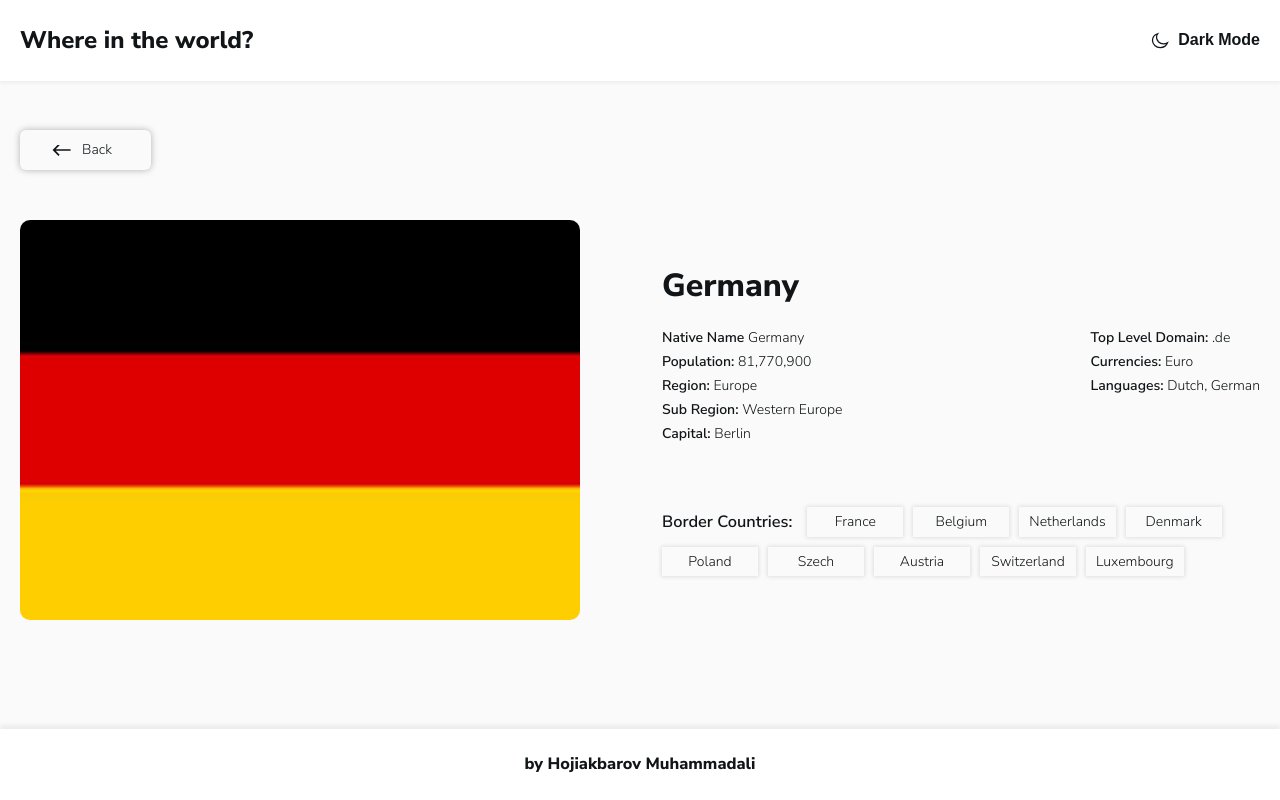
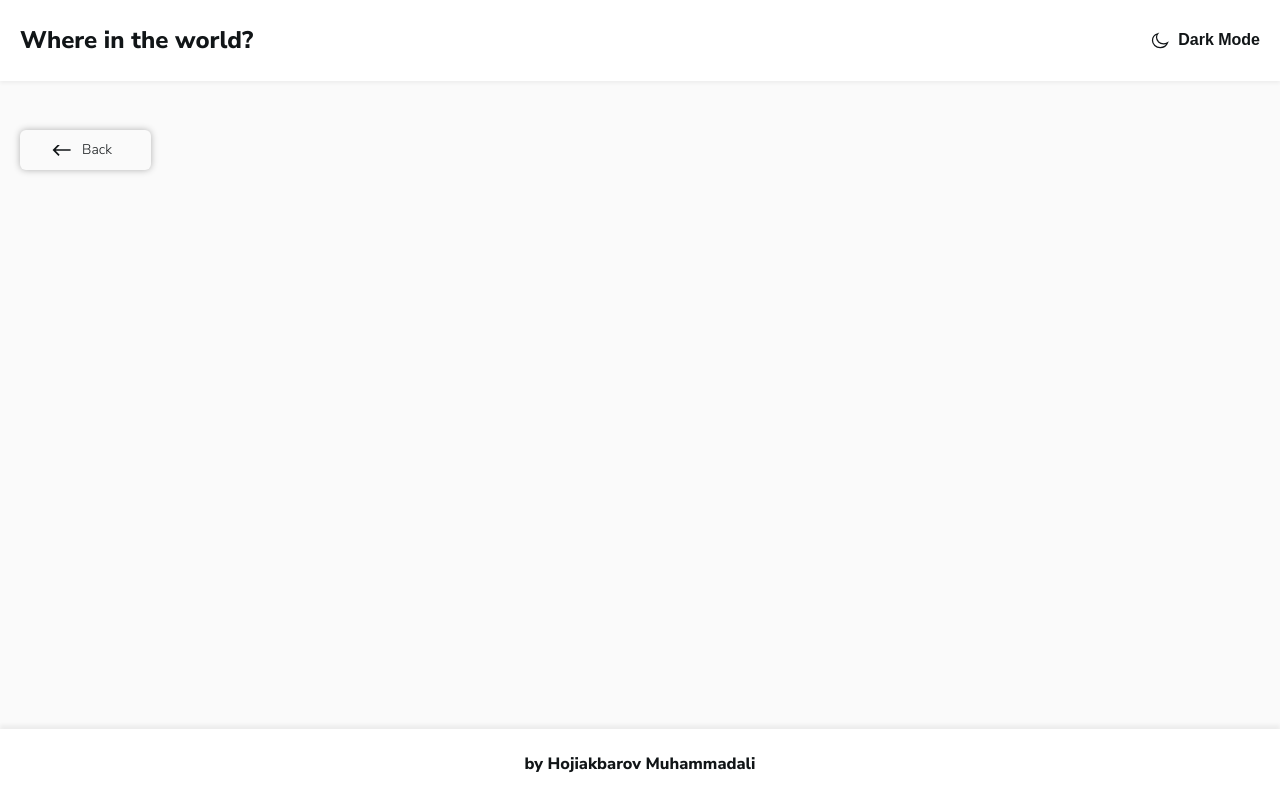
Before and after one commit to Muhammadali06dev/countries-webpack, a website built with webpack: page src/pages/aboutTemp.html in a window 1280 px wide. Built offline with nearby package versions, Linux system fonts and the light colour scheme; files whose address does not match are found by name.

Commit message:
optimize about page

```diff
--- a/src/pages/aboutTemp.html
+++ b/src/pages/aboutTemp.html
@@ -41,64 +41,7 @@
             </a>
          </div>
 
-         <div class="country-info">
-            <img class="country-info__img" src="./images/jpg/germany-flag.jpg" alt="germany-flag" width="560"
-               height="400" />
-            <div class="country-info__content">
-               <h2>Germany</h2>
-               <ul class="country-info__list">
-                  <li class="country-info__item">
-                     <p class="name">
-                        Native Name
-                        <span>Germany</span>
-                     </p>
-                     <p class="population">
-                        Population:
-                        <span>81,770,900</span>
-                     </p>
-                     <p class="region">
-                        Region:
-                        <span>Europe</span>
-                     </p>
-                     <p class="sub-region">
-                        Sub Region:
-                        <span>Western Europe</span>
-                     </p>
-                     <p class="capital">
-                        Capital:
-                        <span>Berlin</span>
-                     </p>
-                  </li>
-                  <li class="country-info__item">
-                     <p class="name">
-                        Top Level Domain:
-                        <span>.de</span>
-                     </p>
-                     <p class="population">
-                        Currencies:
-                        <span>Euro</span>
-                     </p>
-                     <p class="region">
-                        Languages:
-                        <span>Dutch, German</span>
-                     </p>
-                  </li>
-               </ul>
-
-               <div class="country-info__borders">
-                  <h3>Border Countries:</h3>
-                  <a href="#">France</a>
-                  <a href="#">Belgium</a>
-                  <a href="#">Netherlands</a>
-                  <a href="#">Denmark</a>
-                  <a href="#">Poland</a>
-                  <a href="#">Szech</a>
-                  <a href="#">Austria</a>
-                  <a href="#">Switzerland</a>
-                  <a href="#">Luxembourg</a>
-               </div>
-            </div>
-         </div>
+         <div class="country-info"></div>
       </div>
    </main>
    <!-- MAIN END -->
```
Also changed, not shown: public/about.html (+1 -1 lines).
